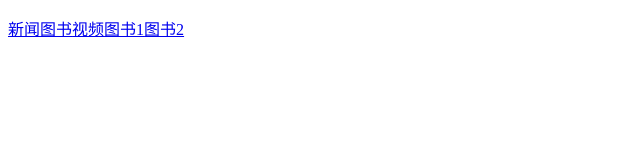
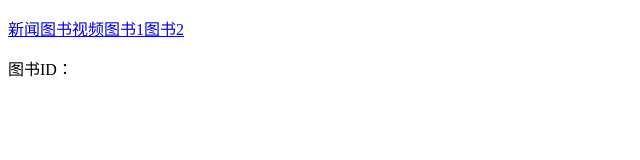
Before and after one commit to TRBUS/myroute, a Vue app: page /#/book in a window 1280 px wide. Shown: the top 160 px of the page, without its empty margins (0-640 px from the left). Built offline with nearby package versions, Linux system fonts and the light colour scheme.

Commit message:
ch14_14-2-1_query_param

```diff
--- a/src/App.vue
+++ b/src/App.vue
@@ -4,8 +4,8 @@
       <router-link to="/news">新闻</router-link>
       <router-link to="/books">图书</router-link>
       <router-link to="/videos">视频</router-link>
-      <router-link to="/book/1">图书1</router-link>
-      <router-link to="/book/2">图书2</router-link>
+      <router-link to="/book?id=1">图书1</router-link>
+      <router-link to="/book?id=2">图书2</router-link>
     </p>
     <router-view></router-view>
   </div>
--- a/src/components/Book.vue
+++ b/src/components/Book.vue
@@ -1,5 +1,5 @@
 <template>
-  <div>图书ID：{{ $route.params.id }}</div>
+  <div>图书ID：{{ $route.query.id }}</div>
 </template>
 
 <script>
--- a/src/router/index.js
+++ b/src/router/index.js
@@ -21,7 +21,7 @@ const routes = [
     component: Videos
   },
   {
-    path: '/book/:id',
+    path: '/book',
     component: Book
   }
 ]
```
